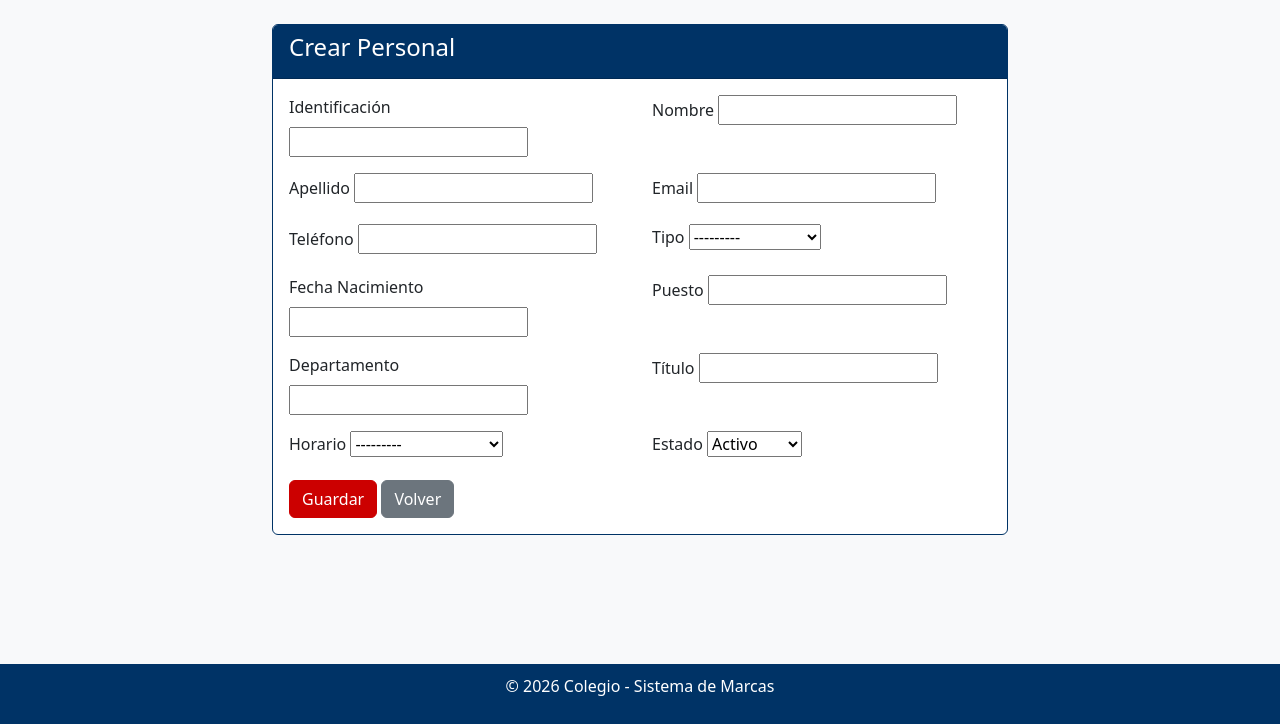
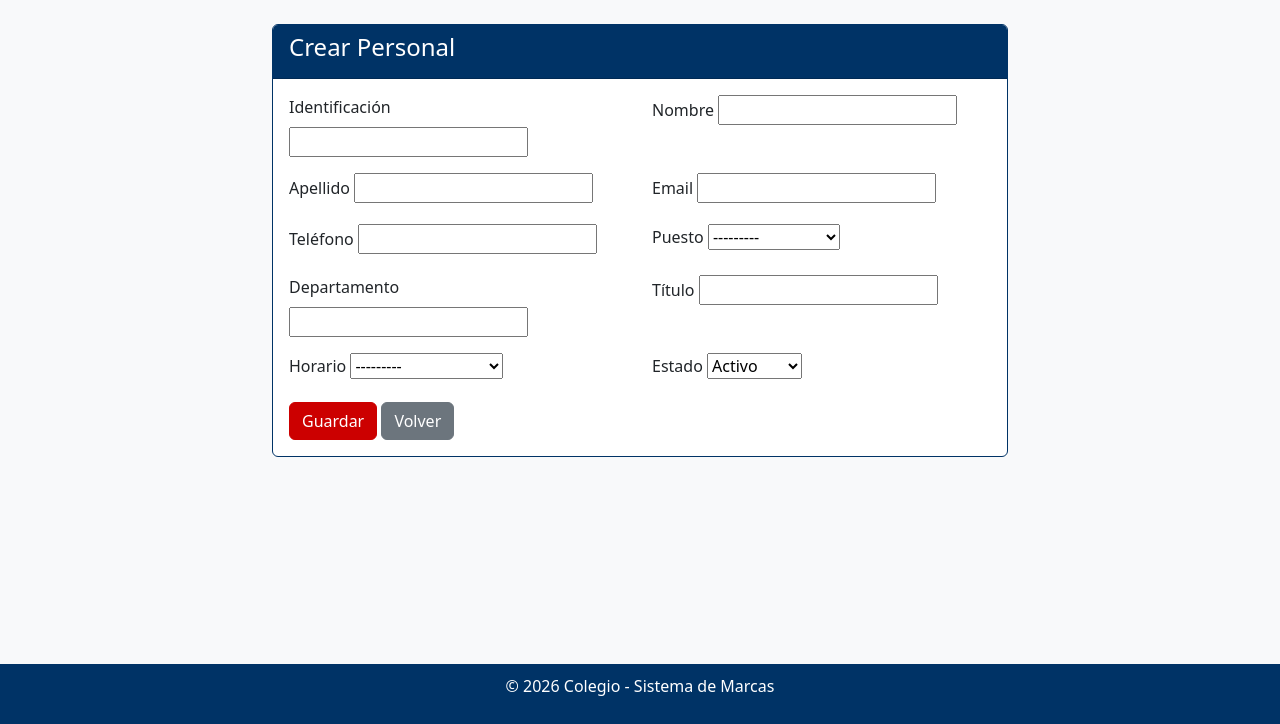
Before and after one commit to esteban4565/sistema_marcas, a Django app: page /users/personal/create/ in a window 1280 px wide. Shown: the part 76-800 px from the top of the page. Run offline with Django 5.2, Linux system fonts and the light colour scheme; a user stored in the database is signed in; data comes from the database, SQL or seed files in the repository; both versions use the stored data as it was before the commit.

Commit message:
Unificar campos Tipo y Puesto: usar solo Puesto con choices Docente/Administrativo

```diff
--- a/users/models.py
+++ b/users/models.py
@@ -23,9 +23,11 @@ class Personal(models.Model):
     apellido = models.CharField(max_length=100, blank=True, default='')
     email = models.EmailField(blank=True)
     telefono = models.CharField(max_length=15, blank=True)
-    tipo = models.CharField(max_length=20, choices=[('Docente', 'Docente'), ('Administrativo', 'Administrativo')], blank=True)
-    fecha_nacimiento = models.DateField(blank=True, null=True)
-    puesto = models.CharField(max_length=100, blank=True)
+    PUESTO_CHOICES = [
+        ('Docente', 'Docente'),
+        ('Administrativo', 'Administrativo'),
+    ]
+    puesto = models.CharField(max_length=100, choices=PUESTO_CHOICES)
     departamento = models.CharField(max_length=100, blank=True)
     titulo = models.CharField(max_length=10, blank=True)
     HORARIO_CHOICES = [
@@ -41,7 +43,7 @@ class Personal(models.Model):
     estado = models.CharField(max_length=10, choices=ESTADO_CHOICES, default='activo')
 
     def __str__(self):
-        return f"{self.nombre} {self.apellido} - {self.tipo}"
+        return f"{self.nombre} {self.apellido} - {self.puesto}"
 
 class Estudiante(models.Model):
     user = models.OneToOneField(User, on_delete=models.CASCADE, related_name='estudiante')
--- a/users/templates/users/personal_form.html
+++ b/users/templates/users/personal_form.html
@@ -58,22 +58,6 @@
                             {% endif %}
                         </div>
                         <div class="col-md-6 mb-3">
-                            <label for="{{ form.tipo.id_for_label }}" class="form-label">Tipo</label>
-                            {{ form.tipo }}
-                            {% if form.tipo.errors %}
-                                <div class="text-danger">{{ form.tipo.errors }}</div>
-                            {% endif %}
-                        </div>
-                    </div>
-                    <div class="row">
-                        <div class="col-md-6 mb-3">
-                            <label for="{{ form.fecha_nacimiento.id_for_label }}" class="form-label">Fecha Nacimiento</label>
-                            {{ form.fecha_nacimiento }}
-                            {% if form.fecha_nacimiento.errors %}
-                                <div class="text-danger">{{ form.fecha_nacimiento.errors }}</div>
-                            {% endif %}
-                        </div>
-                        <div class="col-md-6 mb-3">
                             <label for="{{ form.puesto.id_for_label }}" class="form-label">Puesto</label>
                             {{ form.puesto }}
                             {% if form.puesto.errors %}
--- a/users/views.py
+++ b/users/views.py
@@ -90,7 +90,7 @@ class PersonalListView(LoginRequiredMixin, AdminOnlyMixin, ListView):
 class PersonalCreateView(LoginRequiredMixin, AdminOnlyMixin, CreateView):
     model = Personal
     template_name = 'users/personal_form.html'
-    fields = ['identificacion', 'nombre', 'apellido', 'email', 'telefono', 'tipo', 'fecha_nacimiento', 'puesto', 'departamento', 'titulo', 'horario', 'estado']
+    fields = ['identificacion', 'nombre', 'apellido', 'email', 'telefono', 'puesto', 'departamento', 'titulo', 'horario', 'estado']
     success_url = reverse_lazy('personal_list')
 
     def form_valid(self, form):
@@ -99,10 +99,10 @@ class PersonalCreateView(LoginRequiredMixin, AdminOnlyMixin, CreateView):
             from django.contrib import messages
             messages.error(self.request, f"La identificación {identificacion} ya existe.")
             return self.form_invalid(form)
-        tipo = form.cleaned_data['tipo']
-        password = ('D' if tipo == 'Docente' else 'A') + identificacion + '*'
+        puesto = form.cleaned_data['puesto']
+        password = ('D' if puesto == 'Docente' else 'A') + identificacion + '*'
         user = User.objects.create_user(username=identificacion, password=password)
-        role_name = 'docente' if tipo == 'Docente' else 'administrativo'
+        role_name = 'docente' if puesto == 'Docente' else 'administrativo'
         role = Role.objects.get(name=role_name)
         from .models import Profile
         Profile.objects.create(user=user, role=role)
@@ -112,7 +112,7 @@ class PersonalCreateView(LoginRequiredMixin, AdminOnlyMixin, CreateView):
 class PersonalUpdateView(LoginRequiredMixin, AdminOnlyMixin, UpdateView):
     model = Personal
     template_name = 'users/personal_form.html'
-    fields = ['identificacion', 'nombre', 'apellido', 'email', 'telefono', 'tipo', 'fecha_nacimiento', 'puesto', 'departamento', 'titulo', 'horario', 'estado']
+    fields = ['identificacion', 'nombre', 'apellido', 'email', 'telefono', 'puesto', 'departamento', 'titulo', 'horario', 'estado']
     success_url = reverse_lazy('personal_list')
 
 class PersonalDeleteView(LoginRequiredMixin, AdminOnlyMixin, DeleteView):
```
Also changed, not shown: db.sqlite3, users/migrations/0006_remove_personal_fecha_nacimiento_and_more.py (added).
